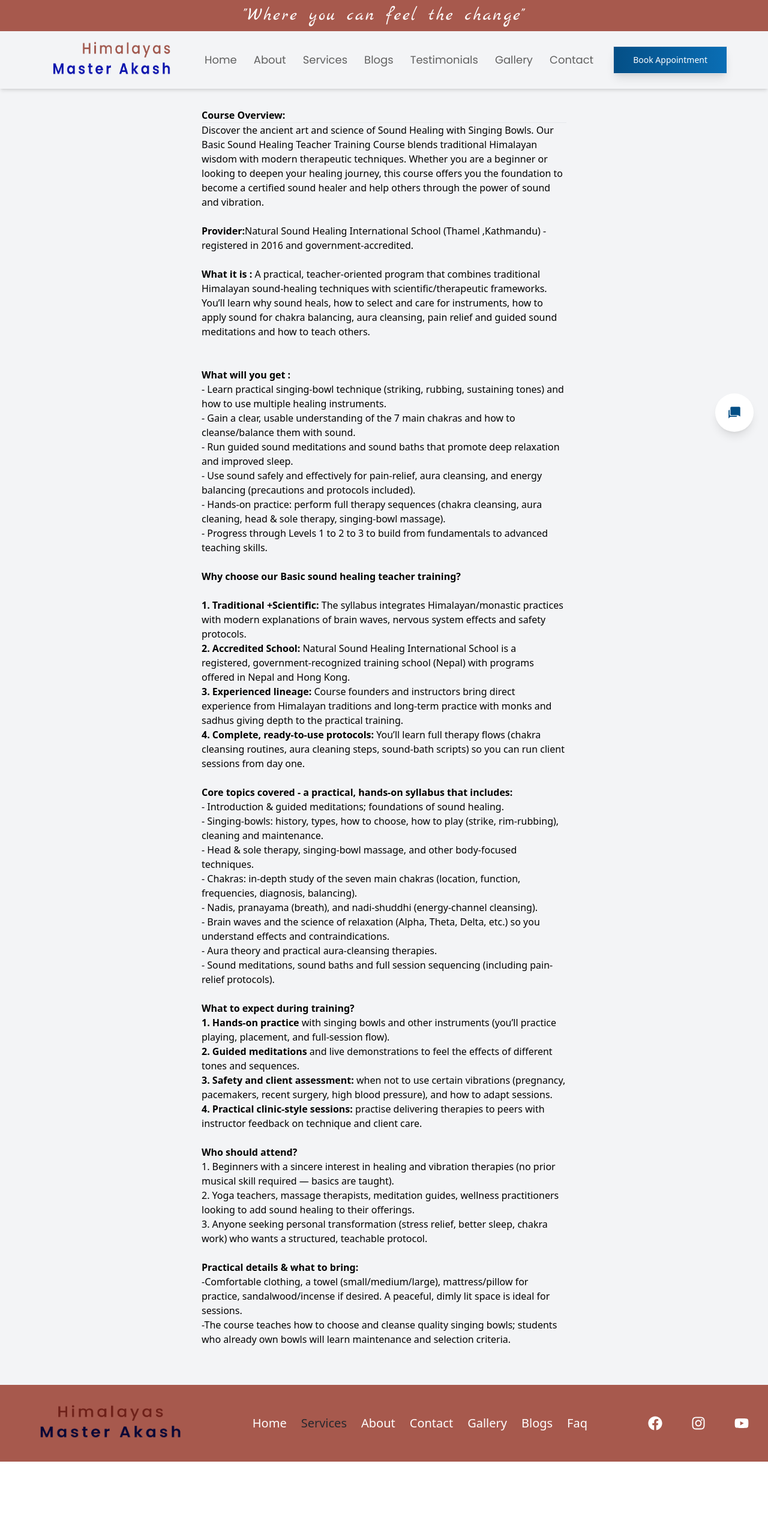
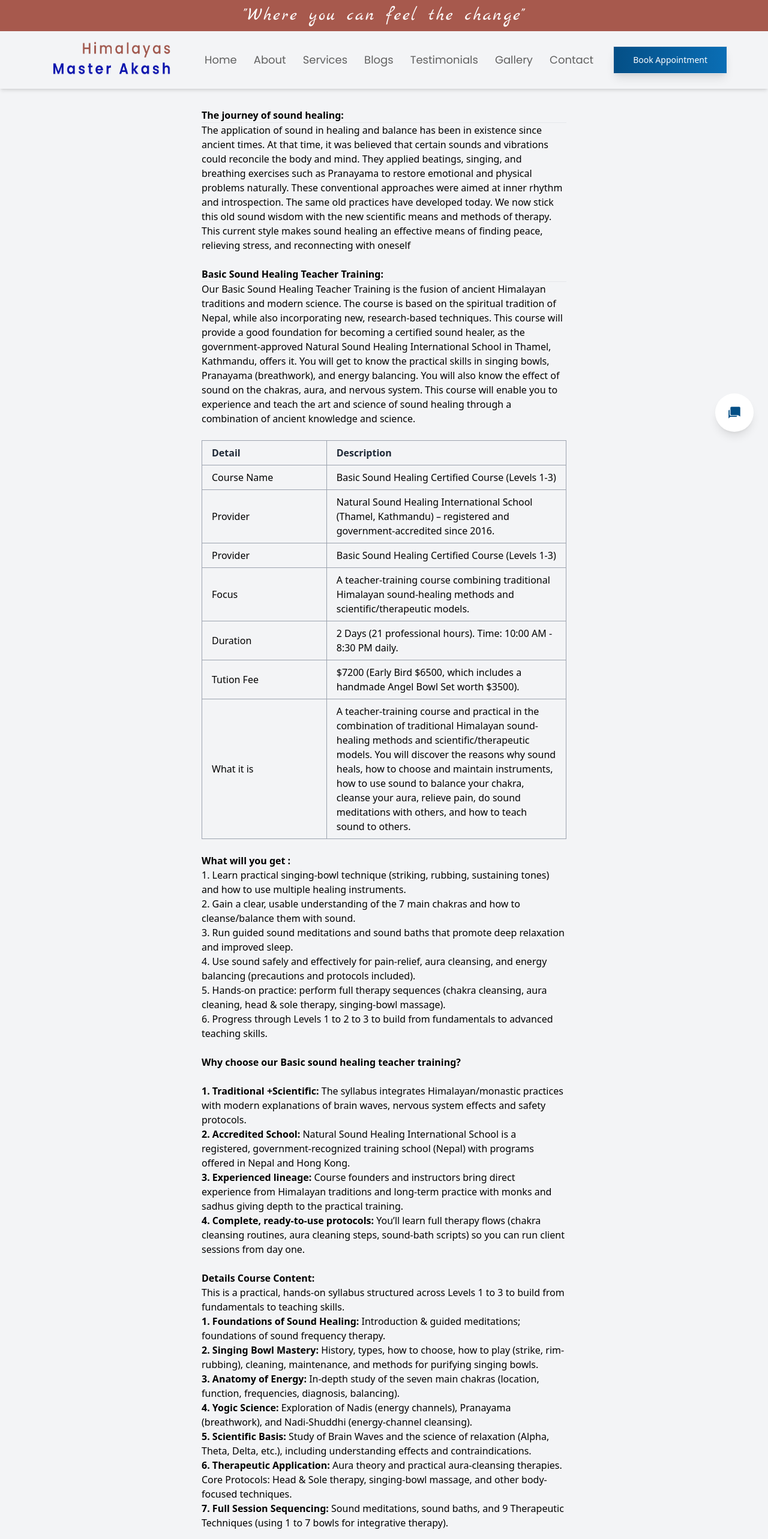
Before and after one commit to shashankapoudel/master-akash-portfolio, a React (Vite) app: page /services/basicsoundhealingcourse in a window 1280 px wide. Shown: the top 2566 px of the page at 60% size. Before the commit the page ends 2437 px from the top, so only its background shows below. Built offline with nearby package versions, Linux system fonts and the light colour scheme.

Commit message:
latest changes

```diff
--- a/src/pages/BasicSoundHealing.jsx
+++ b/src/pages/BasicSoundHealing.jsx
@@ -1,35 +1,76 @@
 import React from 'react'
 
 const BasicSoundHealing = () => {
+
+
+
+    const courseDetails = [
+        { detail: "Course Name", description: "Basic Sound Healing Certified Course (Levels 1-3)" },
+        { detail: "Provider", description: "Natural Sound Healing International School (Thamel, Kathmandu) – registered and government-accredited since 2016." },
+        { detail: "Provider", description: "Basic Sound Healing Certified Course (Levels 1-3)" },
+        {
+            detail: "Focus", description: "A teacher-training course combining traditional Himalayan sound-healing methods and scientific/therapeutic models."
+        },
+        { detail: "Duration", description: "2 Days (21 professional hours). Time: 10:00 AM - 8:30 PM daily." },
+        { detail: "Tution Fee", description: "$7200 (Early Bird $6500, which includes a handmade Angel Bowl Set worth $3500)." },
+        {
+            detail: "What it is", description: "A teacher-training course and practical in the combination of traditional Himalayan sound-healing methods and scientific/therapeutic models. You will discover the reasons why sound heals, how to choose and maintain instruments, how to use sound to balance your chakra, cleanse your aura, relieve pain, do sound meditations with others, and how to teach sound to others. "
+        },
+    ]
+
+
     return (
         <div className='w-full flex items-center justify-center p-8'>
 
             <div className='text-[#11111] w-1/2'>
 
-                <strong> Course Overview:</strong>
+                <strong> The journey of sound healing:</strong>
                 <hr />
-                Discover the ancient art and science of Sound Healing with Singing Bowls. Our Basic Sound Healing Teacher Training Course blends traditional Himalayan wisdom with modern therapeutic techniques. Whether you are a beginner or looking to deepen your healing journey, this course offers you the foundation to become a certified sound healer and help others through the power of sound and vibration.
+                The application of sound in healing and balance has been in existence since ancient times. At that time, it was believed that certain sounds and vibrations could reconcile the body and mind. They applied beatings, singing, and breathing exercises such as Pranayama to restore emotional and physical problems naturally. These conventional approaches were aimed at inner rhythm and introspection. The same old practices have developed today. We now stick this old sound wisdom with the new scientific means and methods of therapy. This current style makes sound healing an effective means of finding peace, relieving stress, and reconnecting with oneself
                 <br />
                 <br />
 
-                <p> <strong>Provider:</strong>Natural Sound Healing International School (Thamel ,Kathmandu) - registered in   2016 and government-accredited.</p>
-                <br />
-
-                <p>
-                    <strong>What it is : </strong> A practical, teacher-oriented program that combines traditional Himalayan sound-healing techniques with scientific/therapeutic frameworks. You’ll learn why sound heals, how to select and care for instruments, how to apply sound for chakra balancing, aura cleansing, pain relief and guided sound meditations and how to teach others.
-                </p>
+                <strong> Basic Sound Healing Teacher Training:</strong>
+                <hr />
+                Our Basic Sound Healing Teacher Training is the fusion of ancient Himalayan traditions and modern science. The course is based on the spiritual tradition of Nepal, while also incorporating new, research-based techniques. This course will provide a good foundation for becoming a certified sound healer, as the government-approved Natural Sound Healing International School in Thamel, Kathmandu, offers it. You will get to know the practical skills in singing bowls, Pranayama (breathwork), and energy balancing. You will also know the effect of sound on the chakras, aura, and nervous system. This course will enable you to experience and teach the art and science of sound healing through a combination of ancient knowledge and science.
 
                 <br />
                 <br />
+
+                <div>
+                    <table className='min-w-full'>
+                        <thead className=' text-gray-800'>
+                            <tr>
+                                <th className='border border-gray-400 text-left w-12 px-4 py-2'>Detail</th>
+                                <th className='border border-gray-400 text-left w-24 px-4 py-2'>Description</th>
+                            </tr>
+                        </thead>
+                        <tbody>
+                            {
+                                courseDetails.map((item) => (
+                                    <tr key={item.detail}>
+                                        <td className='border border-gray-400 text-gray px-4 py-2 font-medium'>{item.detail}</td>
+                                        <td className='border border-gray-400 text-gray px-4 py-2 font-medium'>{item.description}</td>
+                                    </tr>
+                                ))
+                            }
+                        </tbody>
+
+                    </table>
+                </div>
+
+                <br />
                 <strong>What will you get :</strong><br />
 
-                - Learn practical singing-bowl technique (striking, rubbing, sustaining tones) and how to use multiple healing instruments.
+
+
+                1. Learn practical singing-bowl technique (striking, rubbing, sustaining tones) and how to use multiple healing instruments.
                 <br />
-                - Gain a clear, usable understanding of the 7 main chakras and how to cleanse/balance them with sound.<br />
-                - Run guided sound meditations and sound baths that promote deep relaxation and improved sleep.<br />
-                - Use sound safely and effectively for pain-relief, aura cleansing, and energy balancing (precautions and protocols included). <br />
-                - Hands-on practice: perform full therapy sequences (chakra cleansing, aura cleaning, head & sole therapy, singing-bowl massage).<br />
-                - Progress through Levels 1 to 2 to 3 to build from fundamentals to advanced teaching skills.<br />
+                2. Gain a clear, usable understanding of the 7 main chakras and how to cleanse/balance them with sound.<br />
+                3. Run guided sound meditations and sound baths that promote deep relaxation and improved sleep.<br />
+                4. Use sound safely and effectively for pain-relief, aura cleansing, and energy balancing (precautions and protocols included). <br />
+                5. Hands-on practice: perform full therapy sequences (chakra cleansing, aura cleaning, head & sole therapy, singing-bowl massage).<br />
+                6. Progress through Levels 1 to 2 to 3 to build from fundamentals to advanced teaching skills.<br />
                 <br />
 
                 <strong>Why choose our Basic sound healing teacher training?
@@ -46,19 +87,27 @@ const BasicSoundHealing = () => {
                 <br />
                 <br />
 
-                <strong>Core topics covered - a practical, hands-on syllabus that includes:</strong>
+                <strong>Details Course Content:</strong>
 
                 <br />
-                - Introduction & guided meditations; foundations of sound healing.<br />
-                - Singing-bowls: history, types, how to choose, how to play (strike, rim-rubbing), cleaning and maintenance.<br />
-                - Head & sole therapy, singing-bowl massage, and other body-focused techniques.<br />
-                - Chakras: in-depth study of the seven main chakras (location, function, frequencies, diagnosis, balancing).<br />
-                - Nadis, pranayama (breath), and nadi-shuddhi (energy-channel cleansing).<br />
-                - Brain waves and the science of relaxation (Alpha, Theta, Delta, etc.) so you understand effects and contraindications.<br />
-                - Aura theory and practical aura-cleansing therapies.<br />
-                - Sound meditations, sound baths and full session sequencing (including pain-relief protocols).<br />
+                This is a practical, hands-on syllabus structured across Levels 1 to 3 to build from fundamentals to teaching skills.<br />
+                <ul>
+                    <li> <strong>1. Foundations of Sound Healing:</strong> Introduction & guided meditations; foundations of sound frequency therapy.</li>
+
+                    <li><strong>2. Singing Bowl Mastery:</strong> History, types, how to choose, how to play (strike, rim-rubbing), cleaning, maintenance, and methods for purifying singing bowls.</li>
+
+                    <li> <strong>3. Anatomy of Energy:</strong> In-depth study of the seven main chakras (location, function, frequencies, diagnosis, balancing).</li>
+
+                    <li><strong>4. Yogic Science:</strong> Exploration of Nadis (energy channels), Pranayama (breathwork), and Nadi-Shuddhi (energy-channel cleansing).</li>
+
+                    <li> <strong>5. Scientific Basis:</strong> Study of Brain Waves and the science of relaxation (Alpha, Theta, Delta, etc.), including understanding effects and contraindications.</li>
+
+                    <li> <strong>6. Therapeutic Application:</strong> Aura theory and practical aura-cleansing therapies.</li>
+                    Core Protocols: Head & Sole therapy, singing-bowl massage, and other body-focused techniques.
+
+                    <li><strong>7. Full Session Sequencing: </strong>Sound meditations, sound baths, and 9 Therapeutic Techniques (using 1 to 7 bowls for integrative therapy).</li>
+                </ul>
                 <br />
-
                 <strong>What to expect during training?</strong>
 
                 <br />
--- a/src/pages/Nepalretreat.jsx
+++ b/src/pages/Nepalretreat.jsx
@@ -118,7 +118,6 @@ const NepalRetreat = () => {
                                     <th className='border border-gray-400 text-left w-24 px-4 py-2'>DAY</th>
                                     <th className='border border-gray-400 text-left w-24 px-4 py-2'>DESTINATION</th>
                                     <th className='border border-gray-400 text-left w-24 px-4 py-2'>KEY ACTIVITIES</th>
-
                                 </tr>
                             </thead>
 
@@ -137,7 +136,6 @@ const NepalRetreat = () => {
                                             </td>
 
                                         </tr>
-
                                     ))
                                 }
                             </tbody>
@@ -173,8 +171,6 @@ const NepalRetreat = () => {
 
                 </div>
 
-
-
             </div>
         </div>
     )
```
